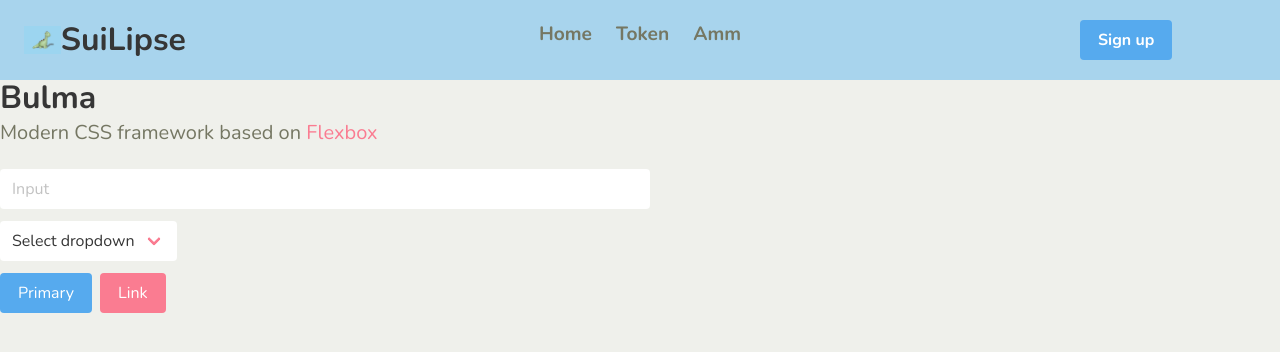
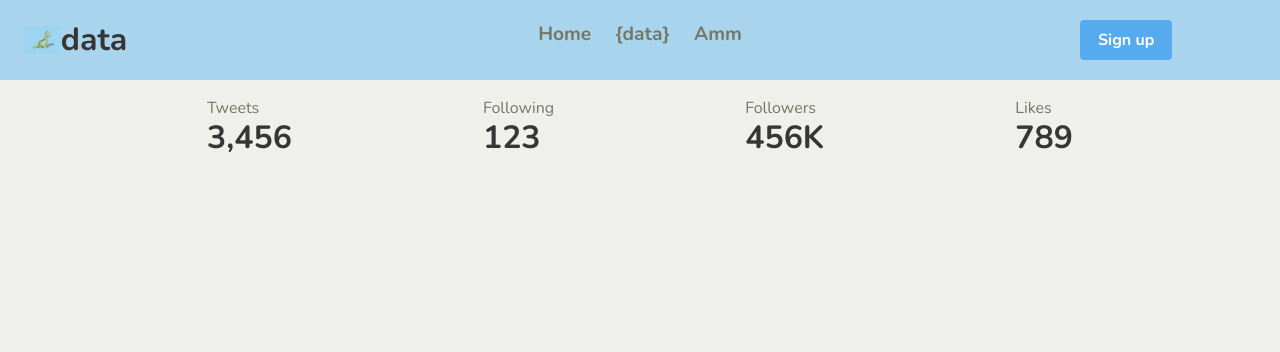
Before and after one commit to Jarekkkkk/SuiLipse, a Vue app in the folder apps/amm/: page / in a window 1280 px wide. Shown: the top 352 px of the page. Built offline with nearby package versions, Linux system fonts and the light colour scheme.

Commit message:
[vue_ts] setup the conection

```diff
--- a/apps/amm/package.json
+++ b/apps/amm/package.json
@@ -7,10 +7,11 @@
     "dev": "vite",
     "build": "vue-tsc --noEmit && vite build",
     "preview": "vite preview",
-    "sass": "node-sass --output-style compressed src/sass/index.scss > src/style.css",
+    "sass": "node-sass --output-style compressed src/style/index.scss > src/style/style.css",
     "sass-watch": "npm run css-build -- --watch"
   },
   "dependencies": {
+    "@mysten/sui.js": "^0.11.0",
     "sass": "^1.55.0",
     "vue": "^3.2.37",
     "vue-router": "^4.1.5"
--- a/apps/amm/src/App.vue
+++ b/apps/amm/src/App.vue
@@ -8,11 +8,7 @@ import Nav from './components/Nav.vue';
 
 <template>
   <Nav />
-  <div style="display: flex" class="is-justify-content-center">
-    <div style="width: 650px; margin-bottom: 40px" class="mt-6">
-      <router-view></router-view>
-    </div>
-  </div>
+  <router-view></router-view>
 </template>
 
 <style scoped>
--- a/apps/amm/src/components/Home.vue
+++ b/apps/amm/src/components/Home.vue
@@ -1,38 +1,39 @@
 <template >
-    <div>
-        <h1 class="title">
-            Bulma
-        </h1>
-
-        <p class="subtitle">
-            Modern CSS framework based on <a
-                href="https://developer.mozilla.org/en-US/docs/Web/CSS/CSS_Flexible_Box_Layout/Basic_Concepts_of_Flexbox">Flexbox</a>
-        </p>
-
-        <div class="field">
-            <div class="control">
-                <input class="input" type="text" placeholder="Input">
+    <nav class="level">
+        <div class="level-item has-text-centered">
+            <div>
+                <p class="heading">Tweets</p>
+                <p class="title">3,456</p>
             </div>
         </div>
+        <div class="level-item has-text-centered">
+            <div>
+                <p class="heading">Following</p>
+                <p class="title">123</p>
+            </div>
+        </div>
+        <div class="level-item has-text-centered">
+            <div>
+                <p class="heading">Followers</p>
+                <p class="title">456K</p>
+            </div>
+        </div>
+        <div class="level-item has-text-centered">
+            <div>
+                <p class="heading">Likes</p>
+                <p class="title">789</p>
+            </div>
+        </div>
+    </nav>
+</template>
+<script lang="ts">
 
-        <div class="field">
-            <p class="control">
-                <span class="select">
-                    <select>
-                        <option>Select dropdown</option>
-                    </select>
-                </span>
-            </p>
-        </div>
-
-        <div class="buttons">
-            <a class="button is-primary">Primary</a>
-            <a class="button is-link">Link</a>
-        </div>
-    </div>
-</template>
-<script setup lang="ts">
 </script>
 <style scoped>
-
+.level {
+    margin: 1rem;
+    display: flex;
+    align-items: center;
+    justify-content: space-evenly
+}
 </style>
--- a/apps/amm/src/components/Nav.vue
+++ b/apps/amm/src/components/Nav.vue
@@ -1,11 +1,20 @@
 <script setup lang="ts">
+import { ref } from 'vue'
+import { getGateway, GATEWAYS } from '../sui/gateway'
+
+
+const data = ref("")
+const get_gateway = (a: string) => {
+    data.value = getGateway(a)
+}
+
 </script>
 <template >
     <nav class="navbar" role="navigation" aria-label="main navigation">
         <div class="navbar-brand">
             <a class="navbar-item" href="https://medium.com">
                 <img src="../assets/dinosaur.jpeg" alt="dinasour">
-                <h1 class="title is-3 pl-1">SuiLipse</h1>
+                <h1 class="title is-3 pl-1">data</h1>
             </a>
 
             <a role="button" class="navbar-burger" aria-label="menu" aria-expanded="false"
@@ -25,7 +34,7 @@
                 </router-link>
                 <router-link :to="{ name: 'coin-create' }">
                     <a class="navbar-item">
-                        Token
+                        {data}
                     </a>
                 </router-link>
                 <router-link :to="{ name: 'amm-create' }">
@@ -38,7 +47,7 @@
             <div id="login">
                 <div class="navbar-item">
                     <div class="buttons">
-                        <a class="button is-primary">
+                        <a @click="get_gateway('a')" class="button is-primary">
                             <strong>Sign up</strong>
                         </a>
                     </div>
@@ -47,9 +56,7 @@
         </div>
     </nav>
 </template>
-<style lang="scss">
-$link: #ff2146;
-
+<style scoped>
 .navbar {
     padding: 12px;
     font-size: 1.2rem;
--- a/apps/amm/src/main.ts
+++ b/apps/amm/src/main.ts
@@ -1,5 +1,5 @@
 import { createApp } from 'vue'
-import './style.css'
+import './style/style.css'
 import App from './App.vue'
 import router from './router'
 const app = createApp(App);
--- a/apps/amm/src/sass/index.scss
+++ b/apps/amm/src/style/index.scss
@@ -4,7 +4,7 @@
 @import url('https://fonts.googleapis.com/css?family=Nunito:400,700');
 
 // Set your brand colors
-$purple: #56aaee;
+$blue: #56aaee;
 $pink: #FA7C91;
 $brown: #757763;
 $beige-light: #D0D1CD;
@@ -14,7 +14,7 @@ $beige-lighter: #EFF0EB;
 $family-sans-serif: "Nunito", sans-serif;
 $grey-dark: $brown;
 $grey-light: $beige-light;
-$primary: $purple;
+$primary: $blue;
 $link: $pink;
 $widescreen-enabled: false;
 $fullhd-enabled: false;
--- /dev/null
+++ b/apps/amm/src/sui/gateway.ts
@@ -0,0 +1,34 @@
+import {SuiObjectInfo, JsonRpcProvider} from '@mysten/sui.js'
+
+
+export enum Gateway {
+    devent = "Devent",
+    local = "Local"
+}
+
+//as the record type, key values should be primary JS such as string, number
+
+export const GATEWAYS: Record<Gateway, string> = {
+    [Gateway.local]: "http://127.0.0.1:8080",
+    [Gateway.devent]: "https://fullnode.devnet.sui.io:443",
+};
+
+ const EXAMPLE_OBJECT: SuiObjectInfo = {
+    objectId: '8dc6a6f70564e29a01c7293a9c03818fda2d049f',
+    version: 0,
+    digest: 'CI8Sf+t3Xrt5h9ENlmyR8bbMVfg6df3vSDc08Gbk9/g=',
+    owner: {
+      AddressOwner: '0x215592226abfec8d03fbbeb8b30eb0d2129c94b0',
+    },
+    type: 'moveObject',
+    previousTransaction: '4RJfkN9SgLYdb0LqxBHh6lfRPicQ8FLJgzi9w2COcTo=',
+  };
+
+  // allow customized string or enum type
+export function getGateway(network: Gateway | string){
+    if ( Object.keys(GATEWAYS).includes(network)){
+        return GATEWAYS[network as Gateway];
+    }
+
+    return network
+}
```
Also changed, not shown: apps/amm/src/components/Form.vue (added, +38 -0 lines), apps/amm/src/sui/object.ts (added), 1 other file (tests, documents, lock files or other folders).
